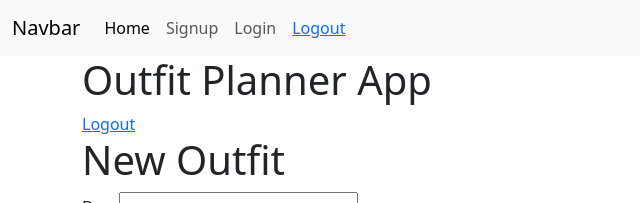
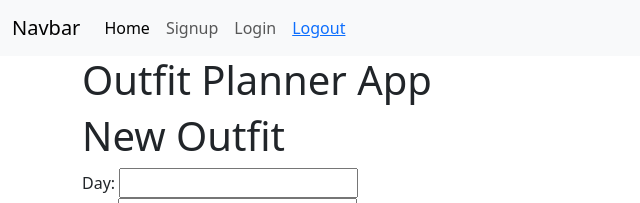
Before and after one commit to adenaeisenberg/outfit-planner, a React (Vite) app: page / in a window 1280 px wide. Shown: the top 203 px of the page, without its empty margins (0-640 px from the left). Built offline with nearby package versions, Linux system fonts and the light colour scheme; no server answers.

Commit message:
removed logout link from content because i put it in the header

```diff
--- a/src/Content.jsx
+++ b/src/Content.jsx
@@ -5,7 +5,6 @@ import axios from "axios";
 import { useState, useEffect } from "react";
 import { Signup } from "./Signup";
 import { Login } from "./Login";
-import { LogoutLink } from "./LogoutLink";
 import { OutfitsNew } from "./OutfitsNew";
 import { TopsIndex } from "./TopsIndex";
 import { TopsNew } from "./TopsNew";
@@ -84,7 +83,6 @@ export function Content() {
         <Route path="/signup" element={<Signup />} />
         <Route path="/login" element={<Login />} />
       </Routes>
-      <LogoutLink />
       <OutfitsNew onCreateOutfit={handleCreateOutfit} />
       <OutfitsIndex outfits={outfits} />
       <TopsNew onCreateTop={handleCreateTop} />
```
